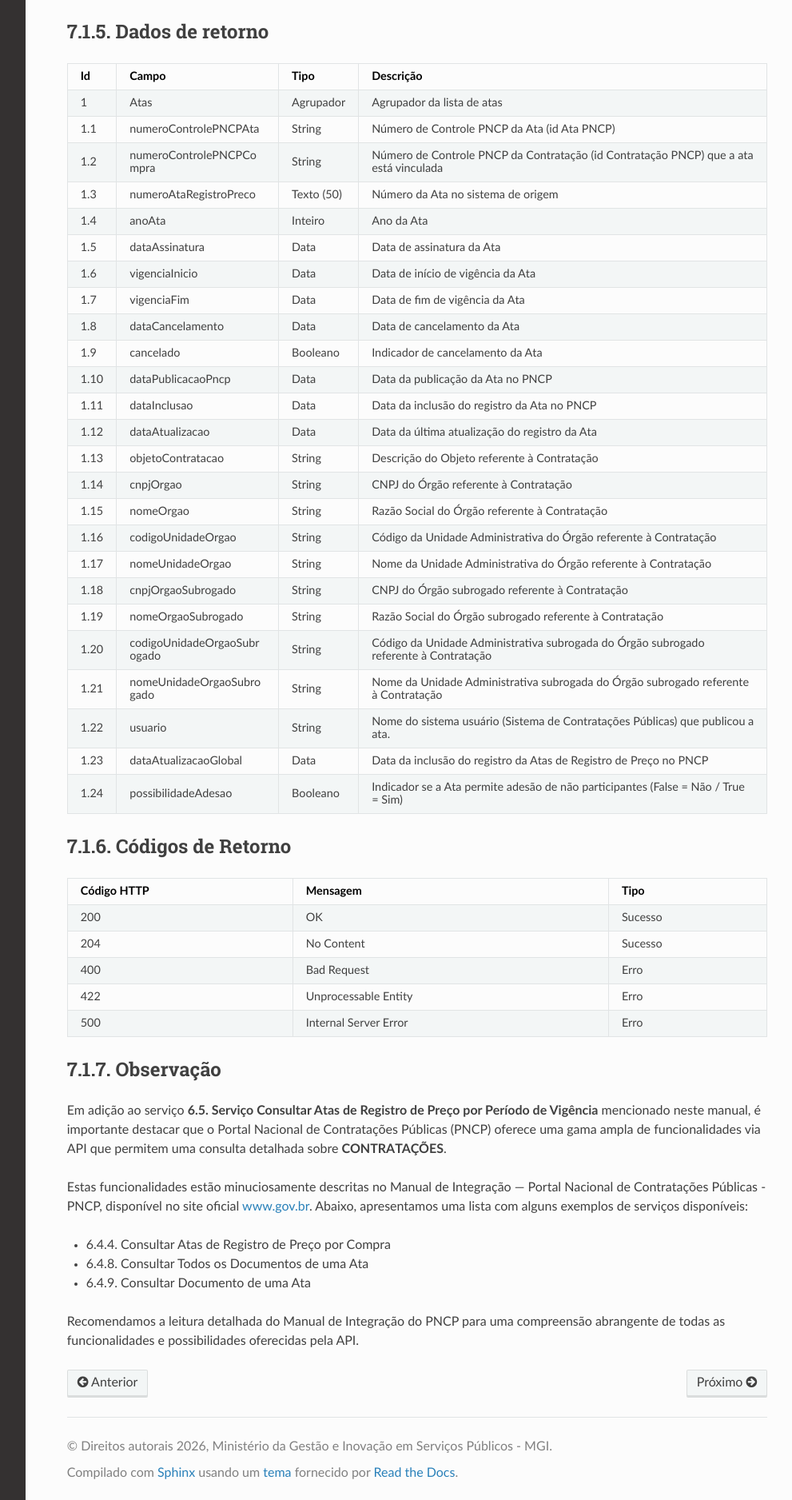
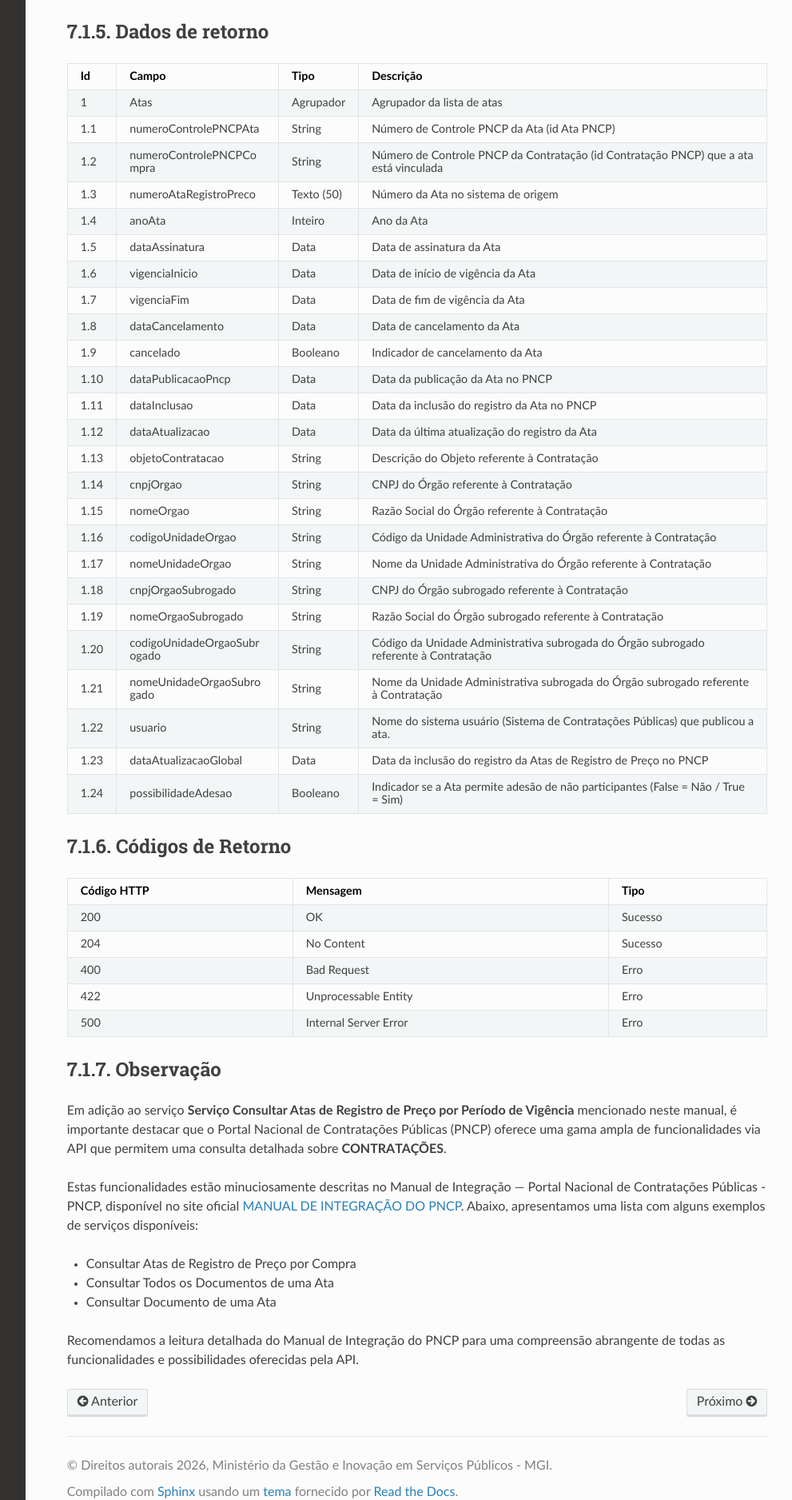
Before and after one commit to sofiaestrelab/Manual-de-Consulta-do-PNCP, a Sphinx documentation site: the page built from docs/source/catalogo_de_servicos/consultar_atas_de_registro_de_preco_por_periodo_de_vigencia.rst, in a window 1280 px wide. Shown: the part 1430-3306 px from the top of the page at 80% size, without its empty margins (268-1259 px from the left). Built offline with Sphinx 7.4.7 and the Read the Docs theme 3.1.0, drawn with Linux system fonts in a browser that asks for light colours.

Commit message:
Update consultar_atas_de_registro_de_preco_por_periodo_de_vigencia.rst

```diff
--- a/docs/source/catalogo_de_servicos/consultar_atas_de_registro_de_preco_por_periodo_de_vigencia.rst
+++ b/docs/source/catalogo_de_servicos/consultar_atas_de_registro_de_preco_por_periodo_de_vigencia.rst
@@ -243,12 +243,12 @@ Códigos de Retorno
 Observação
 ~~~~~~~~~~
 
-Em adição ao serviço **6.5. Serviço Consultar Atas de Registro de Preço por Período de Vigência** mencionado neste manual, é importante destacar que o Portal Nacional de Contratações Públicas (PNCP) oferece uma gama ampla de funcionalidades via API que permitem uma consulta detalhada sobre **CONTRATAÇÕES**.
+Em adição ao serviço **Serviço Consultar Atas de Registro de Preço por Período de Vigência** mencionado neste manual, é importante destacar que o Portal Nacional de Contratações Públicas (PNCP) oferece uma gama ampla de funcionalidades via API que permitem uma consulta detalhada sobre **CONTRATAÇÕES**.
 
-Estas funcionalidades estão minuciosamente descritas no Manual de Integração — Portal Nacional de Contratações Públicas - PNCP, disponível no site oficial `www.gov.br <https://www.gov.br>`_. Abaixo, apresentamos uma lista com alguns exemplos de serviços disponíveis:
+Estas funcionalidades estão minuciosamente descritas no Manual de Integração — Portal Nacional de Contratações Públicas - PNCP, disponível no site oficial `MANUAL DE INTEGRAÇÃO DO PNCP <https://pncp.gov.br/manual/pt-br/latest/>`_. Abaixo, apresentamos uma lista com alguns exemplos de serviços disponíveis:
 
-- 6.4.4. Consultar Atas de Registro de Preço por Compra
-- 6.4.8. Consultar Todos os Documentos de uma Ata
-- 6.4.9. Consultar Documento de uma Ata
+- Consultar Atas de Registro de Preço por Compra
+- Consultar Todos os Documentos de uma Ata
+- Consultar Documento de uma Ata
 
 Recomendamos a leitura detalhada do Manual de Integração do PNCP para uma compreensão abrangente de todas as funcionalidades e possibilidades oferecidas pela API.
```
